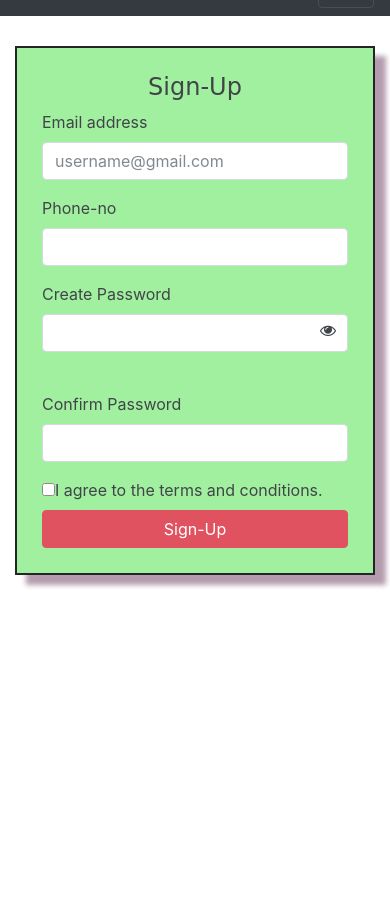
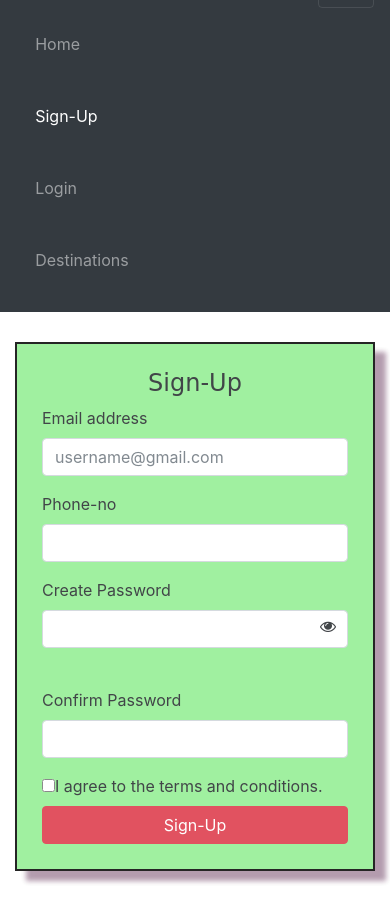
Before and after one commit to Varsharajan/tourism, a plain HTML site: page Signup.html in a window 390 px wide. Both pictures are taken after a click on the button "Toggle navigation". Shown: the part 40-962 px from the top of the page. Before the commit the page ends 900 px from the top, so only its background shows below. Drawn offline with nearby package versions, Linux system fonts and the light colour scheme.

Commit message:
header-correction

```diff
--- a/Signup.html
+++ b/Signup.html
@@ -22,30 +22,27 @@
     <header class="header">
       <nav class="navbar navbar-expand-lg navbar-dark bg-dark">
         <div class="container-fluid">
-          <!-- <a class="navbar-brand" href="#"> -->
+
           <img src="../tourism/Images/indialogo.jpg" alt="image-of-incredible-india">
-          <!-- </a> -->
-          <button class="navbar-toggler" type="button" data-bs-toggle="collapse" data-bs-target="#navbarSupportedContent" aria-controls="navbarSupportedContent" aria-expanded="false" aria-label="Toggle navigation">
+
+            <button class="navbar-toggler" type="button" data-toggle="collapse" data-target="#navbarNav" aria-controls="navbarNav" aria-expanded="false" aria-label="Toggle navigation">
               <span class="navbar-toggler-icon"></span>
             </button>
-          <div class="collapse navbar-collapse" id="navbarSupportedContent">
+            <div class="collapse navbar-collapse" id="navbarNav">
               <ul class="navbar-nav ml-auto mb-2 mb-lg-0">
-              <li class="nav-item">
-                <a class="nav-link "  href="../tourism/index.html">Home</a>
+                <li class="nav-item ">
+                  <a class="nav-link" href="../tourism/index.html" >Home <span class="sr-only">(current)</span></a>
+                </li>
+                <li class="nav-item active">
+                  <a class="nav-link" href="../tourism/Signup.html" aria-current="page">Sign-Up</a>
                 </li>
                 <li class="nav-item">
-                <a class="nav-link active" aria-current="page" href="../tourism/Signup.html">Sign-Up</a>
+                  <a class="nav-link" href="../tourism/Login.html">Login</a>
                 </li>
-              <li class="nav-item">
-                <a class="nav-link"  href="../tourism/Login.html">Login</a>
-              </li>
-
                 <li class="nav-item">
                   <a class="nav-link" href="../tourism/Destinations.html">Destinations</a>
                 </li>
-
               </ul>
-
             </div>
         </div>
       </nav>
--- a/Style/style.css
+++ b/Style/style.css
@@ -6,7 +6,6 @@
     height: 100vh;
     background-image: url(/tourism/Images/homepage1.jpg);
     background-size: cover;
-    /* background:rgba(0,0,0,0); */
     animation: animate 45s ease-in-out infinite;
 
 }
```
Also changed, not shown: Destinations.html (+10 -13 lines), Login.html (+8 -11 lines), index.html (+8 -9 lines). Lines whose indentation alone changed are shown as unchanged.
